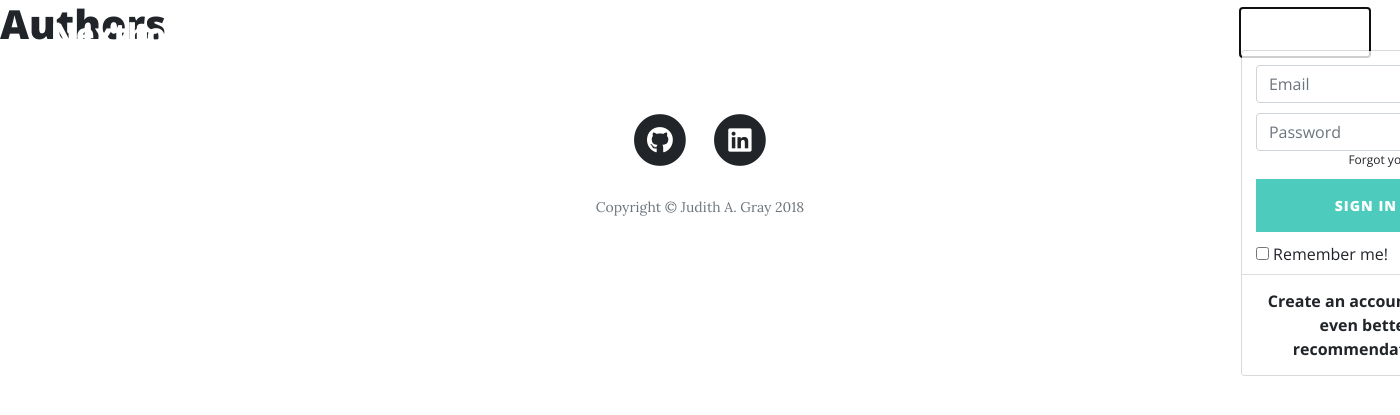
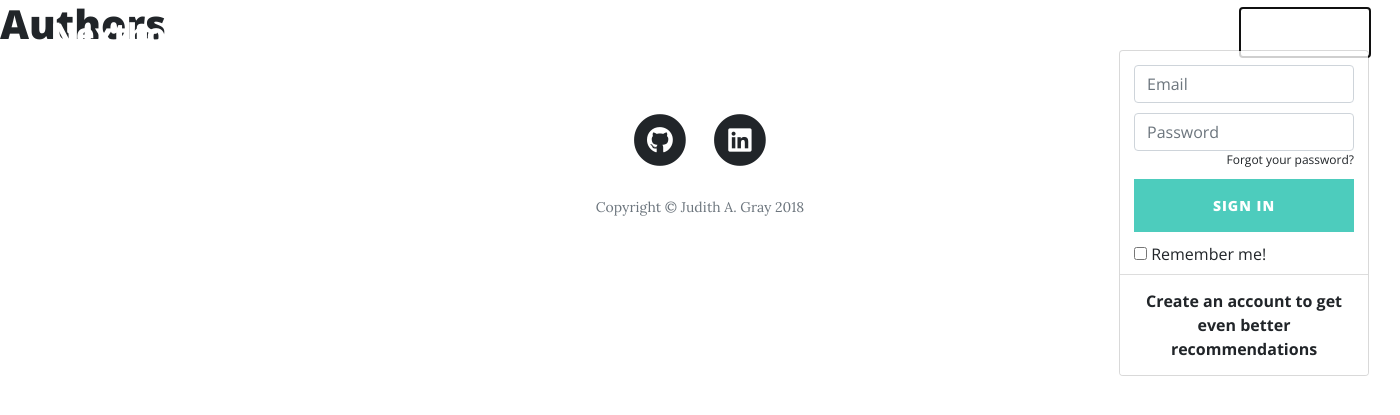
Before and after one commit to J-A-Gray/next-book, a Flask app: page /authors in a window 1400 px wide, after a click on "LOGIN"; the page is wider, and only the part inside the window is pictured. Shown: the top 415 px of that part. Run offline with Flask 2, Linux system fonts and the light colour scheme; data that the repository does not hold is empty; some libraries are stand-ins or nearby versions.

Commit message:
Fixed dropdown login menu causing page to widen error.

```diff
--- a/templates/base.html
+++ b/templates/base.html
@@ -42,7 +42,7 @@
               <ul class="navbar-nav navbar-right ml-auto">
                 <li class="dropdown nav-item">
                     <a href="#" class="dropdown-toggle" data-toggle="dropdown">Login<span class="caret"></span></a>
-                <ul id="login-dp" class="dropdown-menu">
+                <ul id="login-dp" class="dropdown-menu dropdown-menu-right">
                     <li>
                          <div class="row">
                                 <div class="col-md-12">
```
